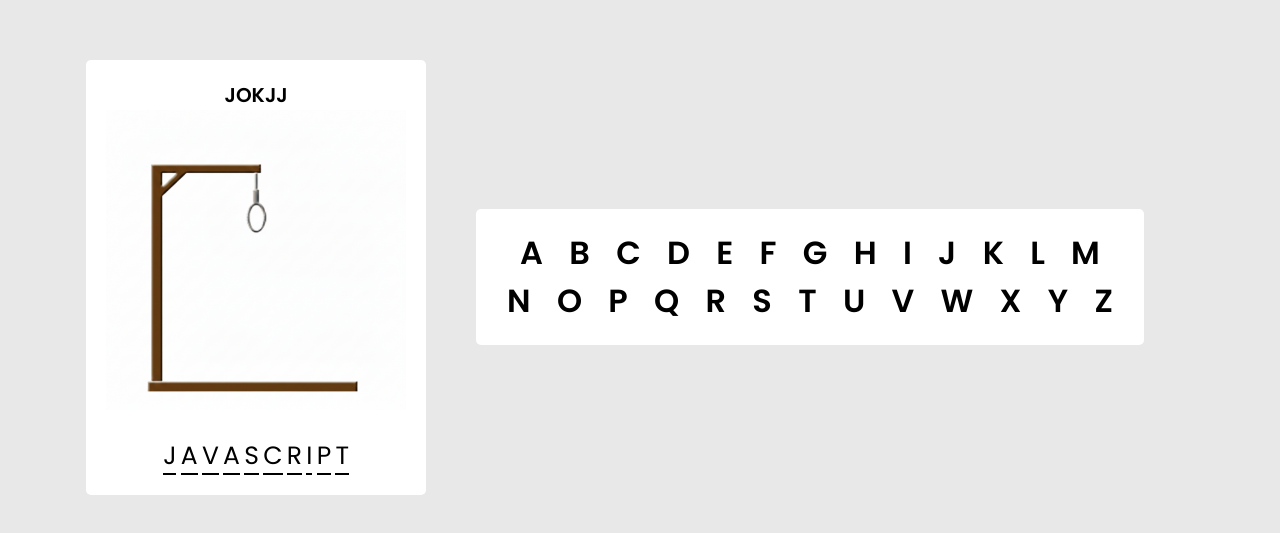
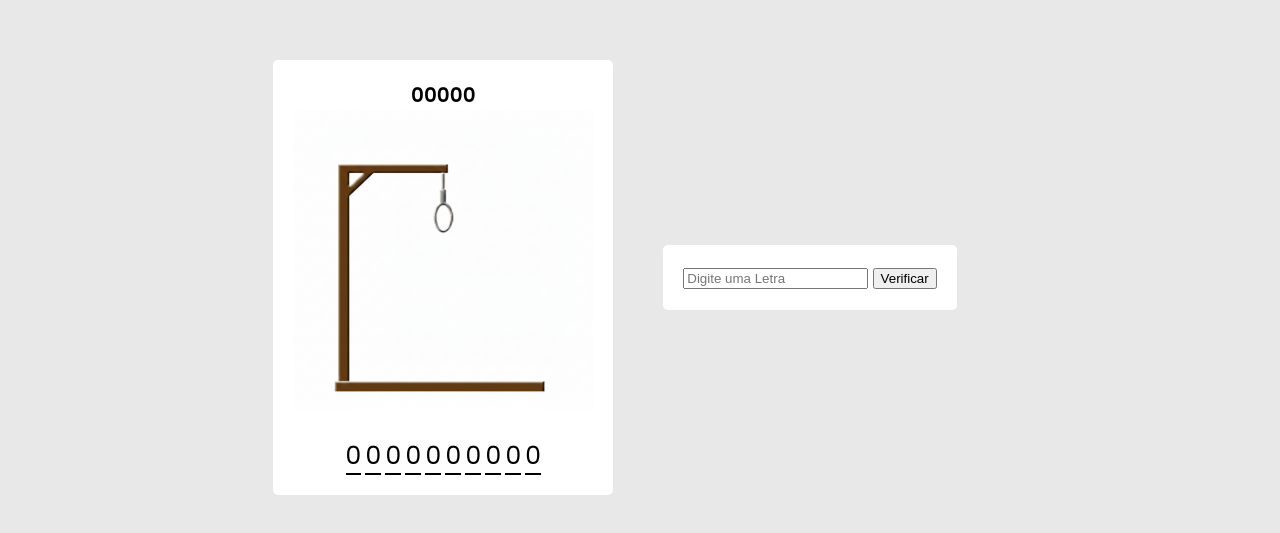
Before and after one commit to ericksantanay/jogo-da-forca-js, a plain HTML site: page index.html in a window 1280 px wide. Shown: the part 131-664 px from the top of the page. Drawn offline with Linux system fonts and the light colour scheme.

Commit message:
iNICIADO

```diff
--- a/index.html
+++ b/index.html
@@ -9,7 +9,7 @@
 <body>
     <div id="container">
         <div id="mostrar">
-            <span id="resultado">JOKJJ</span>
+            <span id="resultado">00000</span>
         </div>
 
 
@@ -20,48 +20,24 @@
         </div>
 
         <div id="palavras">
-            <span class="text" id="primeiro">J</span>
-            <span class="text repete" >A</span>
-            <span class="text" id="segundo">V</span>
-            <span class="text repete">A</span>
-            <span class="text" id="terceiro">S</span>
-            <span class="text" id="quarto">C</span>
-             <span class="text" id="quinto">R</span>
-            <span class="text" id="sexto">I</span>
-            <span class="text" id="setimo">P</span>
-            <span class="text" id="ultimo">T</span>
+            <span class="text" id="primeiro">0</span>
+            <span class="text letraAum" >0</span>
+            <span class="text" id="segundo">0</span>
+            <span class="text letraAdois">0</span>
+            <span class="text" id="terceiro">0</span>
+            <span class="text" id="quarto">0</span>
+             <span class="text" id="quinto">0</span>
+            <span class="text" id="sexto">0</span>
+            <span class="text" id="setimo">0</span>
+            <span class="text" id="ultimo">0</span>
 
             <!--10 caracteries-->
         </div>
     </div>
 
     <div class="opcoes">
-        <span class="letras" onclick="letra('A')">A</span>
-         <span class="letras" onclick="letra('B')"">B</span>
-          <span class="letras" onclick="letra('C')">C</span>
-           <span class="letras" onclick="letra('D')">D</span>
-            <span class="letras" onclick="letra('E')">E</span>
-             <span class="letras" onclick="letra('F')">F</span>
-              <span class="letras" onclick="letra('G')">G</span>
-               <span class="letras" onclick="letra('H')">H</span>
-                <span class="letras" onclick="letra('I')">I</span>
-                 <span class="letras" onclick="letra('J')">J</span>
-                  <span class="letras" onclick="letra('K')">K</span>
-                   <span class="letras" onclick="letra('L')">L</span>
-                    <span class="letras" onclick="letra('M')">M</span><br>
-                     <span class="letras" onclick="letra('N')">N</span>
-                      <span class="letras" onclick="letra('O')">O</span>
-                       <span class="letras" onclick="letra('P')">P</span>
-                        <span class="letras" onclick="letra('Q')">Q</span>
-                         <span class="letras" onclick="letra('R')">R</span>
-                          <span class="letras" onclick="letra('S')">S</span>
-                           <span class="letras" onclick="letra('T')">T</span>
-                            <span class="letras" onclick="letra('U')">U</span>
-                             <span class="letras" onclick="letra('V')">V</span>
-                              <span class="letras" onclick="letra('W')">W</span>
-                               <span class="letras"onclick="letra('X')">X</span>
-                                <span class="letras" onclick="letra('Y')">Y</span>
-                                 <span class="letras" onclick="letra('Z')">Z</span>
+        <input type="text" id="letras" placeholder="Digite uma Letra">
+        <button onclick="VerificarLetra()">Verificar</button>
     </div>
 
     <script src="script.js"></script>
--- a/script.js
+++ b/script.js
@@ -1,15 +1,14 @@
 // Array com as imagens da forca
 let imagens = ["images/parte2.png", "images/parte3.png", "images/parte4.png", "images/parte5.png", "images/parte6.png", "images/parte7.png", "images/parte8.png"]
-
-// A frase correta é Java Script
-let palavra = ["J", "A", "V", "A", "S", "C", "R", "I", "P", "T"]
 
 // Saidas
 let letraJ = document.getElementById("primeiro") // Letra J
 
-let letraA = document.querySelector(".repete") // Letra A
+let letraAum = document.querySelector(".letraAum") // Letra A
 
 let letraV = document.getElementById("segundo") // Letra V
+
+let letraAdois = document.querySelector('.letraAdois') //LetraA
 
 let letraS = document.getElementById("terceiro") // Letra S
 
@@ -21,9 +20,51 @@ let letraI = document.getElementById("sexto")   // Letra I
 
 let letraP = document.getElementById("setimo")  // Letra P
 
+
 let letraT = document.getElementById("ultimo") //Letra T
 
+// Saida das letras que o usuario já digitou
+let r = document.getElementById('resultado')
 
-function letra(A) {
+//###########################################
+// Função de verificar as letras e ver se o usuario acertou
+//###########################################
+function VerificarLetra() {
+    // Input aode o usuario vai digitar
+    let input = document.getElementById('letras').value.toUpperCase()
+
+    // Essa condição é para caso o usuario deixar o campo sem nada
+    if (input === '') {
+        alert('Preencha o Campo!')
+    }
+
+    // Essa condição é para caso o usuario digitar mais do que 1 letra
+    if (input.length > 1) {
+        alert('Escreva uma letra por vez!')
+    }
+
+    // Verificando se tem a letra J
+    if (input == 'J') {
+        letraJ.innerText = 'J'
+    }
+
+    if (input == 'A') {
+        letraAum.innerHTML = 'A'
+        letraAdois.innerHTML = 'A'
+    }
+
+
+    if (input == 'V') {
+        letraV.innerText = 'V'
+    }
+
+
+
+
+
+    // POR UMA CONDIÇÃO SÓ PARA O ERRO, AI EU COLOCO O INDICE E A CADA ERRO ELE PERCORRE 1 ITEM DO ARRAY É COMO SE FOSSE UM BOTAO PASSANDO A IMAGENS PARA FRENTE
+
+    // Limpa os campos depois que o usuario clica no botão
+    document.getElementById('letras').value = ''
 
 }
```
